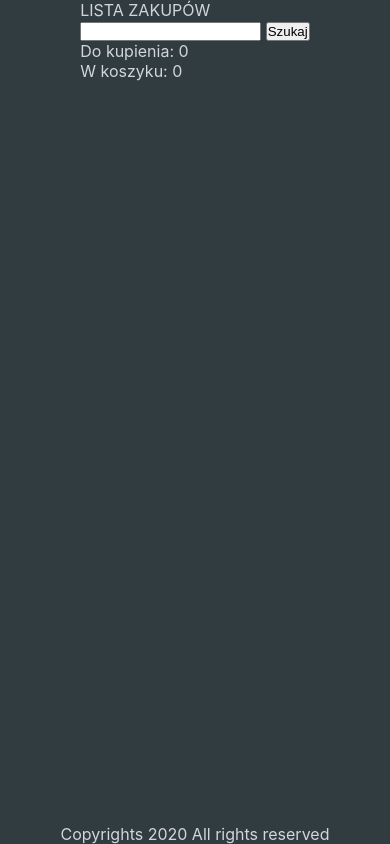
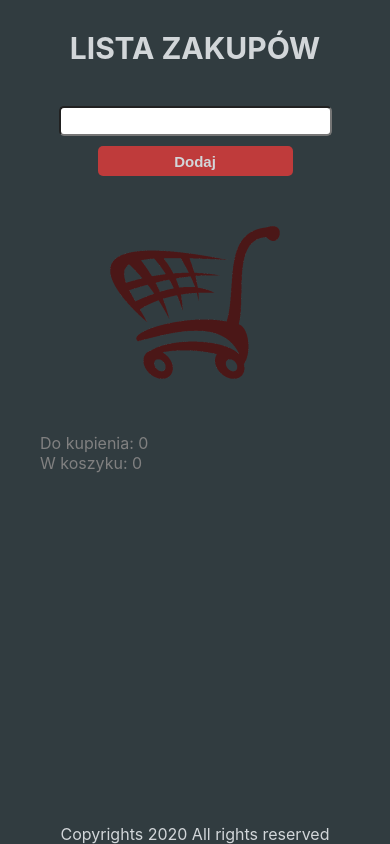
Before and after one commit to agapoli89/Shopping-list, a plain HTML site: page index.html in a window 390 px wide. Drawn offline with Linux system fonts and the light colour scheme.

Commit message:
style mobile version

```diff
--- a/index.html
+++ b/index.html
@@ -10,14 +10,18 @@
 
 <body>
     <div class="container">
-        <header class="header">LISTA ZAKUPÓW</header>
+        <header>
+            <h1 class="header">LISTA ZAKUPÓW</h1>
+        </header>
         <main>
             <div class="add-product-panel add-product-panel--choose-one">
                 <input type="text" class="add-product-panel__input">
-                <button class="add-product-panel__btn">Szukaj</button>
+                <button class="add-product-panel__btn">Dodaj</button>
             </div>
             <div class="add-product-panel add-product-panel--additional-info"></div>
-            <div class="list-panel list-panel--start"></div>
+            <div class="list-panel list-panel--start">
+                <img src="img/trolley.png" alt="">
+            </div>
             <div class="list-panel list-panel--with-products"></div>
         </main>
         <aside class="summary">
--- a/style.css
+++ b/style.css
@@ -20,7 +20,56 @@ body {
     font-family: -apple-system, BlinkMacSystemFont, 'Segoe UI', Roboto, Oxygen, Ubuntu, Cantarell, 'Open Sans', 'Helvetica Neue', sans-serif
 }
 
-footer {
+.container {
+    margin-top: 30px;
+    display: flex;
+    flex-wrap: wrap;
+    justify-content: center;
+}
+
+.header {
+    width: 100%;
+    font-size: 30px;
+    margin-bottom: 40px;
+}
+
+.add-product-panel {
+    display: flex;
+    justify-content: center;
+    flex-wrap: wrap;
+}
+
+.add-product-panel__input {
+    height: 30px;
+    width: 70vw;
+    margin-bottom: 10px;
+    border-radius: 5px;
+}
+
+.add-product-panel__btn {
+    height: 30px;
+    width: 50vw;
+    border-radius: 5px;
+    background-color: var(--light-maroon-tone);
+    color: var(--lightgray);
+    border: none;
+    font-size: 15px;
+    font-weight: bold;
+    margin-bottom: 50px;
+}
+
+.list-panel--start {
+    text-align: center;
+    margin-bottom: 50px;
+}
+
+.summary {
+    margin-left: 40px;
+    margin-right: auto;
+    color: grey;
+}
+
+.footer {
     position: absolute;
     bottom: 0;
 }
```
